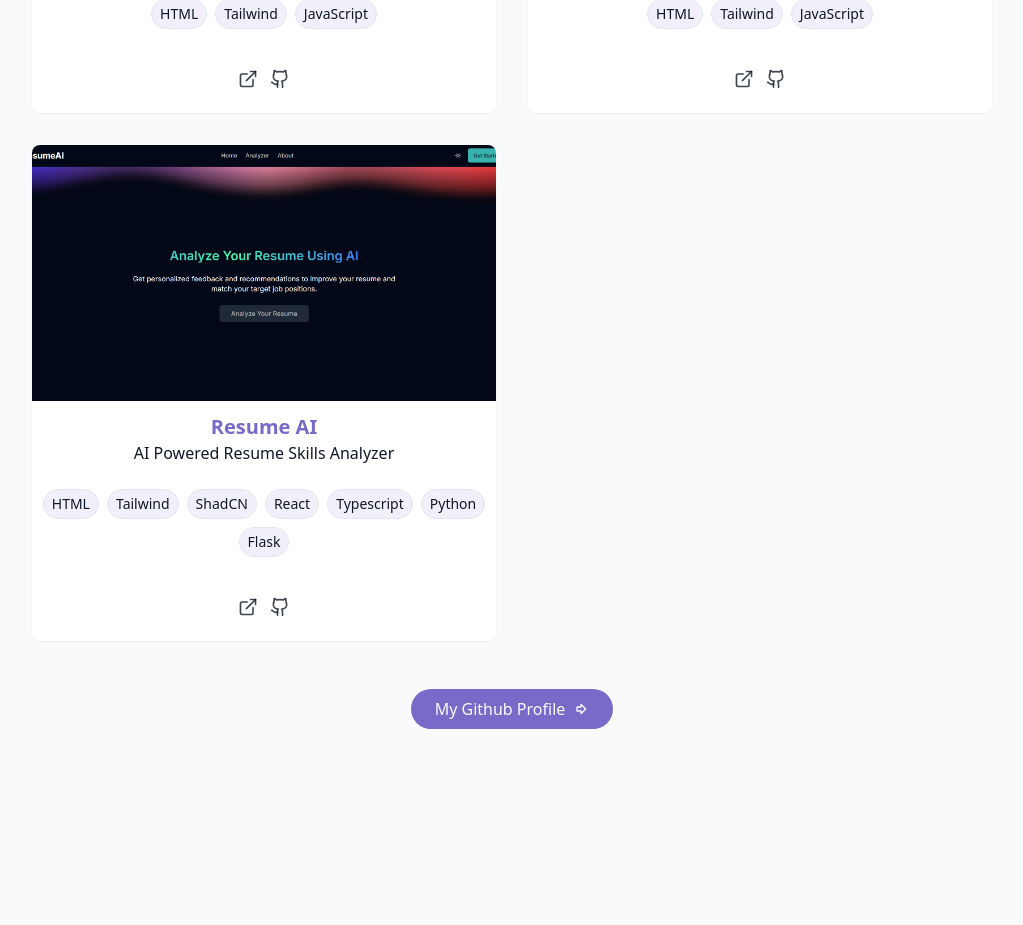
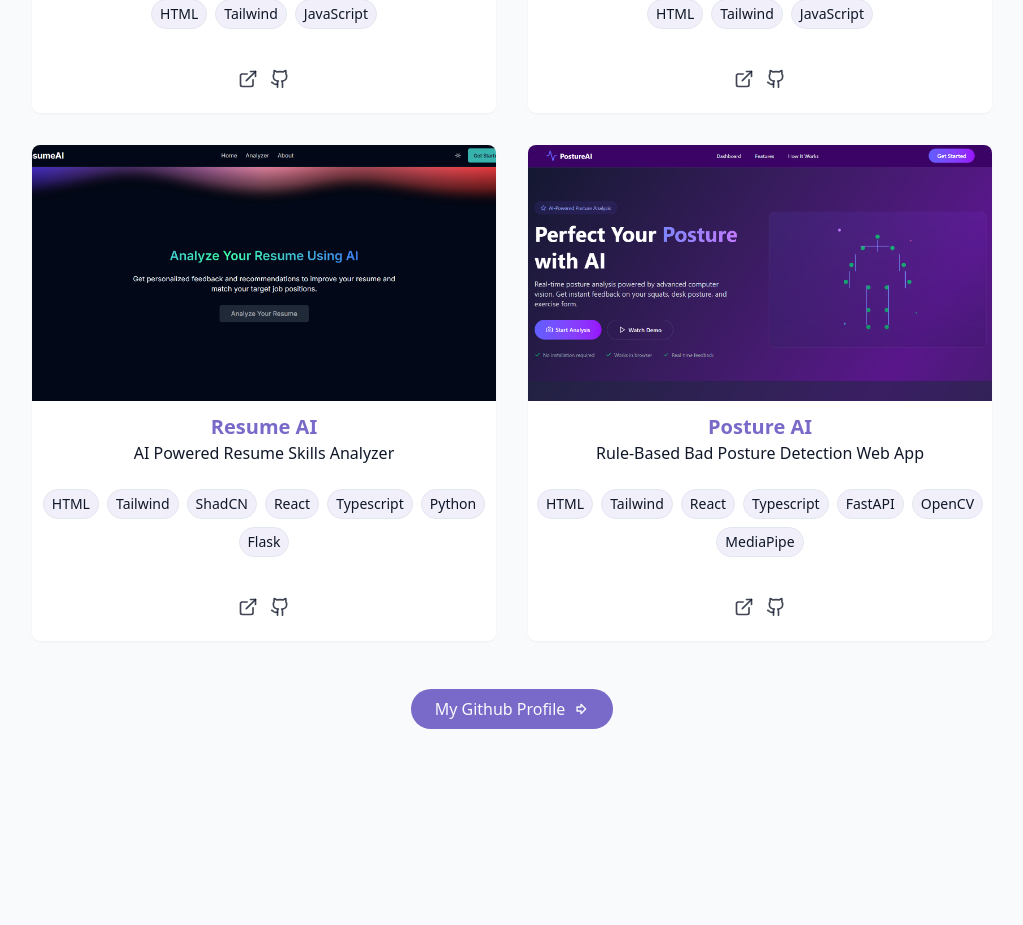
Before and after one commit to Rahul1038402/Portfolio-Website, a React (Vite) app: page / in a window 1280 px wide. Shown: the part 3107-4032 px from the top of the page, without its empty margins (128-1151 px from the left). Built offline with nearby package versions, Linux system fonts and the light colour scheme.

Commit message:
Added Posture AI project

```diff
--- a/src/Components/Projects.tsx
+++ b/src/Components/Projects.tsx
@@ -30,6 +30,17 @@ const projects = [
         demourl: "https://resume-ai0-2.vercel.app/",
         githuburl: "https://github.com/Mzuhaibkhan/resume-ai0.2.git",
     },
+
+    {
+        id: 4,
+        title: "Posture AI",
+        description: "Rule-Based Bad Posture Detection Web App",
+        image: "/projects/posture_ai.png",
+        tags: ["HTML", "Tailwind", "React", "Typescript", "FastAPI", "OpenCV", "MediaPipe"],
+        demourl: "https://posture-detection-main.vercel.app/",
+        githuburl: "https://github.com/Rahul1038402/Posture-detection-main",
+    }
+
 
 ]
 
```
Also changed, not shown: public/projects/posture_ai.png (added). Lines whose indentation alone changed are shown as unchanged.
